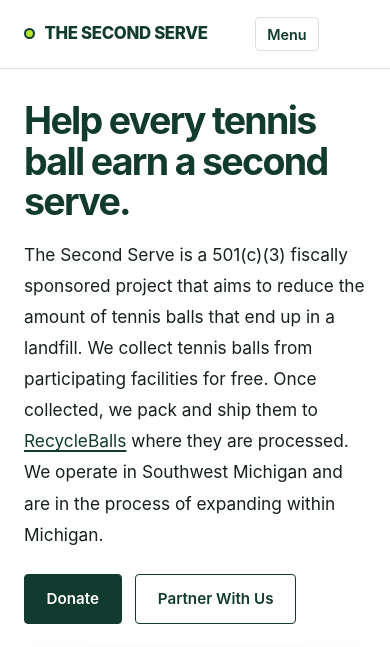
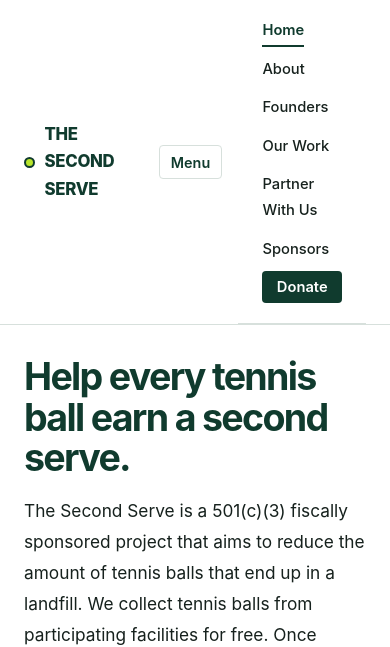
Before and after one commit to aayushpaul10-sys/The-second-serve, a plain HTML site: page index.html in a window 390 px wide. Shown: the top 647 px of the page. Drawn offline with Linux system fonts and the light colour scheme.

Commit message:
Update styles.css

```diff
--- a/css/styles.css
+++ b/css/styles.css
@@ -889,3 +889,12 @@ a.contact-method:hover { transform: translateY(-2px); box-shadow: 0 8px 20px rgb
 }
 
 .sponsor-cta-panel { display: inline-block; padding: 1.5rem 1.7rem; border: 1px solid var(--border); border-radius: 14px; background: var(--green-tint); box-shadow: 0 12px 30px rgba(16,59,46,.06); }
+@media (max-width: 760px) {
+  #primary-menu {
+    display: flex !important;
+    position: static !important;
+    flex-direction: column !important;
+    width: 100%;
+    background: white;
+  }
+}
```
